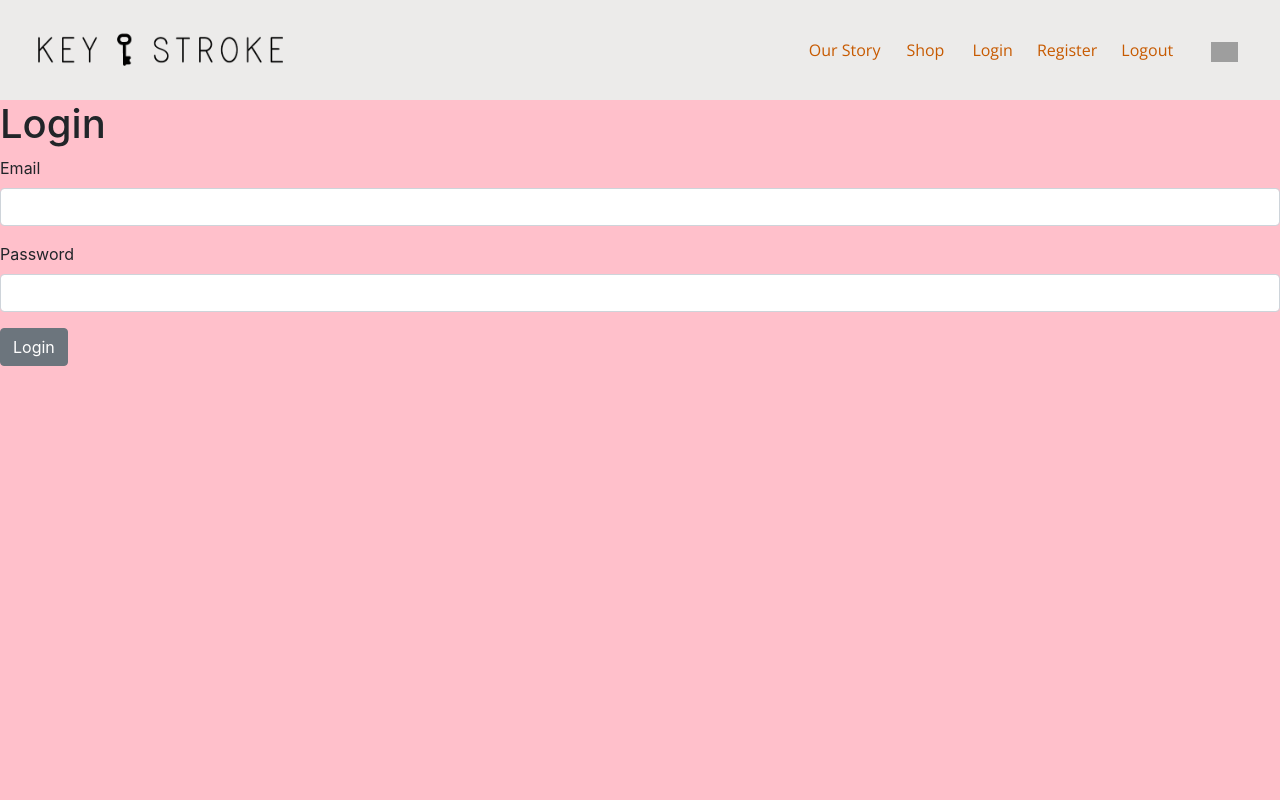
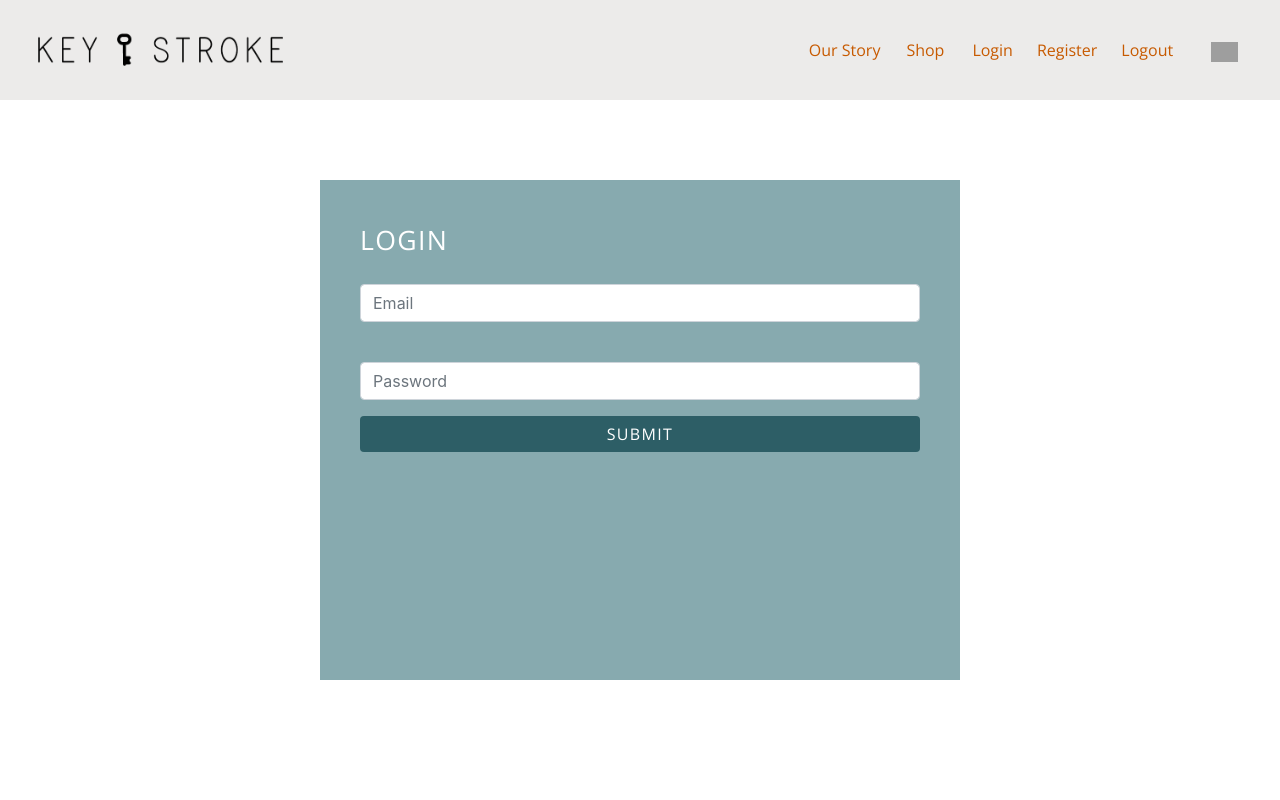
Before and after one commit to rachelclayton26/ecommerce-client, a React (Create React App) app: page /open_sesame/aladdin in a window 1280 px wide. Shown: the top 800 px of the page. Built offline with nearby package versions, Linux system fonts and the light colour scheme; grey boxes are pictures that could not be loaded.

Commit message:
Final Push

```diff
--- a/src/App.css
+++ b/src/App.css
@@ -170,7 +170,6 @@
   margin-right: auto;
   display: flex;
   height: 40px;
-  line-height: 40px;
   margin-top: 60px;
   margin-bottom: 60px;
   background-color: #c75a00;
@@ -189,8 +188,13 @@
   padding-right: 10pt;
 }
 
+#aboutShopButton:hover{
+ text-decoration: none;
+ background-color: #87aaaf;
+}
+
 #aboutShopButton a:hover{
- text-decoration: none;
+  text-decoration: none;
 }
 
 /* SHOP PAGE */
@@ -233,13 +237,55 @@
 
 
 /* ADMIN PAGE */
+
 .adminWrapper{
   width: 100%;
-  Height: 900px;
-  background-color: pink;
+  height: 680px;
 }
+
+.adminTitle{
+  color: white;
+  font-size: 20pt;
+  text-transform: uppercase;
+  letter-spacing: 1pt;
+  font-family: 'Open Sans';
+}
+
+.adminBox{
+  width: 50%;
+  Height: 500px;
+  margin: auto;
+  background-color: #87aaaf;
+  padding: 30pt;
+  margin-top: 80px;
+  margin-bottom: 80px;
+}
+
 .adminlogin{
   width: 50%;
   height: 450px;
   background-color: #fdfdfd;
 }
+
+.adminButton {
+  display: flex;
+  margin: auto;
+  width: 100%;
+  background-color: #2d5e66;
+  text-transform: uppercase;
+  letter-spacing: 1pt;
+  font-family: 'Open Sans';
+  border: 0pt;
+  text-align: center;
+  display:table-cell;
+  vertical-align:middle;
+}
+
+.adminButton:hover {
+  background-color: #c75a00;
+  border: 0pt;
+}
+
+.modal-content{
+  background-color: #87aaaf;
+}
--- a/src/App.js
+++ b/src/App.js
@@ -2,6 +2,7 @@ import Navbar from './components/Navbar/Navbar';
 import Footer from './components/Footer/Footer';
 import Home from './components/Home/Home';
 import Admin from './components/AdminLogin/Admin';
+import AdminR from './components/AdminLogin/AdminR';
 import About from './components/About/About';
 import Products from './components/Products';
 
@@ -37,6 +38,9 @@ function App() {
             <Route path="/open_sesame/aladdin">
               <Admin />
             </Route>
+            <Route path="/open_sesame/register">
+              <AdminR />
+            </Route>
             <Route path="/">
               <Home />
               <Products />
--- a/src/components/AdminLogin/AdminLogin.js
+++ b/src/components/AdminLogin/AdminLogin.js
@@ -27,19 +27,21 @@ import APIURL from '../../helpers/environment';
 
     return(
         <div class="adminWrapper">
+            <div class="adminBox">
                 <div className="adminLogin">
-             <h1>Login</h1>
+                <div className="adminTitle">Login</div>
                     <Form onSubmit = {handleSubmit}>
                         <FormGroup>
-                        <Label htmlFor = "email">Email</Label>
-                        <Input onChange = {(e) => setEmail(e.target.value)} name = "email" value={email}/>
+                            <Label className="adminLable" htmlFor = "email"></Label>
+                            <Input placeholder="Email" onChange = {(e) => setEmail(e.target.value)} name = "email" value={email}/>
                         </FormGroup>
                         <FormGroup>
-                    <Label htmlFor = "password">Password</Label>
-                    <Input onChange = {(e) => setPassword(e.target.value)} name = "password" value={password}/>
+                        <Label className="adminLable" htmlFor = "password"></Label>
+                        <Input placeholder="Password" onChange = {(e) => setPassword(e.target.value)} name = "password" value={password}/>
                         </FormGroup>
-                    <Button type="submit">Login</Button>
+                        <Button className="adminButton" type="submit">Submit</Button>
                     </Form>
+                </div>
             </div>
         </div>
     )
--- /dev/null
+++ b/src/components/AdminLogin/AdminR.js
@@ -0,0 +1,26 @@
+import React, {useState, useEffect} from 'react';
+import AdminReg from './AdminReg';
+
+const AdminR = () => {
+  const [sessionToken, setSessionToken] = useState('');
+
+    useEffect(() => {
+      if(localStorage.getItem('token')){
+        let token = localStorage.getItem('token');
+        setSessionToken(token);
+      }
+    }, [])
+
+    const updateToken = (newToken) => {
+      localStorage.setItem('token', newToken);
+      setSessionToken(newToken);
+      //console.log(sessionToken)
+    }
+
+    return(
+        <div className="signinAdmin">
+          <AdminReg updateToken={updateToken}/>
+        </div>
+    );
+};
+export default AdminR;
--- /dev/null
+++ b/src/components/AdminLogin/AdminReg.js
@@ -0,0 +1,72 @@
+import React, {useState} from 'react';
+import {Form, FormGroup, Label, Input, Button} from 'reactstrap';
+import APIURL from '../../helpers/environment';
+
+const AdminReg = (props) => {
+    const [firstName, setFirstName] = useState('');
+    const [lastName, setLastName] = useState('');
+    const [email, setEmail] = useState('');
+    const [password, setPassword] = useState('');
+
+    let handleSubmit = (event) => {
+        event.preventDefault();
+
+        if(password.length <5 || password.length > 25 ){
+            alert ('Please enter a password between 5 and 25 characters')
+        } else {
+
+        fetch(`${APIURL}/open_sesame/register`, {
+            method: "POST",
+            body: JSON.stringify({admin: {
+                firstName: firstName,
+                lastName: lastName,
+                email: email,
+                password: password
+            }}),
+            headers: new Headers({
+                'Content-Type': 'application/json'
+            })
+            // }).then((response) => response.json()
+        })
+            .then((response)=> {
+                if (response.status !== 201) {
+                    alert("Unable to register.")
+                } else {
+                    props.updateToken(response.json().sessionToken)
+                    alert("Succesfully registered admin!")
+                    //redirect to shopping cart (.navigate?)
+                }
+            }).catch(error => console.log(error))
+    }}
+
+
+    return (
+        <div class="adminWrapper">
+            <div class="adminBox">
+                <div className="adminLogin">
+                <div className="adminTitle">Register</div>
+                    <Form onSubmit = {handleSubmit}>
+                        <FormGroup>
+                            <Label htmlFor = "firstName"></Label>
+                            <Input placeholder="First Name" onChange = {(e) => setFirstName(e.target.value)} name = "firstName" value = {firstName}/>
+                        </FormGroup>
+                        <FormGroup>
+                            <Label htmlFor = "lastName"></Label>
+                            <Input placeholder="Last Name" onChange = {(e) => setLastName(e.target.value)} name = "lastName" value = {lastName}/>
+                        </FormGroup>
+                        <FormGroup>
+                            <Label htmlFor = "email"></Label>
+                            <Input placeholder="Email" onChange = {(e) => setEmail(e.target.value)} name = "email" value = {email}/>
+                        </FormGroup>
+                        <FormGroup>
+                            <Label htmlFor = "password"></Label>
+                            <Input placeholder = "Password-- Between 5 and 25 chacaters" onChange = {(e) => setPassword(e.target.value)} name = "password" value = {password}  title="password must be between 5-25 characters long"/>
+                        </FormGroup>
+                        <Button className="adminButton" type = "submit">Submit</Button>
+                    </Form>
+                </div>
+            </div>
+        </div>
+    )}
+
+export default AdminReg;
--- a/src/components/Navbar/SignupLogin.js
+++ b/src/components/Navbar/SignupLogin.js
@@ -32,7 +32,7 @@ const SignupLogin = (props) => {
 
       <Button style={{fontFamily: 'Open Sans', backgroundColor:"#ffffff00", border:"0pt solid #ffffff00", color:"#c75a00"}} onClick={toggle1}>Register</Button>
       <Modal isOpen={modal1} toggle={toggle1} className={className}>
-        <ModalHeader toggle={toggle1}>We're so happy you're here - register with us to save your cart for easy access when you login in next time!</ModalHeader>
+        <ModalHeader toggle={toggle1}>Register with us to save your cart!</ModalHeader>
         <ModalBody>
           <Register updateToken = {updateToken}/>
         </ModalBody>
--- a/src/components/Navbar/auth/Login.js
+++ b/src/components/Navbar/auth/Login.js
@@ -29,17 +29,17 @@ const Login = (props) => {
 
     return(
         <div>
-             <h1>Login</h1>
+            <div className="adminTitle">Login</div>
             <Form onSubmit = {handleSubmit}>
                 <FormGroup>
-                    <Label htmlFor = "email">Email</Label>
-                    <Input onChange = {(e) => setEmail(e.target.value)} name = "email" value={email}/>
+                    <Label htmlFor = "email"></Label>
+                    <Input placeholder="Email" onChange = {(e) => setEmail(e.target.value)} name = "email" value={email}/>
                 </FormGroup>
                 <FormGroup>
-                <Label htmlFor = "password">Password</Label>
-                <Input onChange = {(e) => setPassword(e.target.value)} name = "password" value={password}/>
+                <Label htmlFor = "password"></Label>
+                <Input placeholder="Password" onChange = {(e) => setPassword(e.target.value)} name = "password" value={password}/>
                 </FormGroup>
-                <Button type="submit">Login</Button>
+                <Button className="adminButton" type="submit">Login</Button>
             </Form>
         </div>
     )
--- a/src/components/Navbar/auth/Register.js
+++ b/src/components/Navbar/auth/Register.js
@@ -42,25 +42,25 @@ const Register = (props) => {
 
     return (
         <div>
-        <h1>Register</h1>
+        <div className="adminTitle">Register</div>
             <Form onSubmit = {handleSubmit}>
                 <FormGroup>
-                    <Label htmlFor = "firstName">First Name</Label>
-                    <Input onChange = {(e) => setFirstName(e.target.value)} name = "firstName" value = {firstName}/>
+                    <Label htmlFor = "firstName"></Label>
+                    <Input placeholder="First Name" onChange = {(e) => setFirstName(e.target.value)} name = "firstName" value = {firstName}/>
                 </FormGroup>
                 <FormGroup>
-                    <Label htmlFor = "lastName">Last Name</Label>
-                    <Input onChange = {(e) => setLastName(e.target.value)} name = "lastName" value = {lastName}/>
+                    <Label htmlFor = "lastName"></Label>
+                    <Input placeholder="Last Name" onChange = {(e) => setLastName(e.target.value)} name = "lastName" value = {lastName}/>
                 </FormGroup>
                 <FormGroup>
-                    <Label htmlFor = "email">Email</Label>
-                    <Input onChange = {(e) => setEmail(e.target.value)} name = "email" value = {email}/>
+                    <Label htmlFor = "email"></Label>
+                    <Input placeholder="Email" onChange = {(e) => setEmail(e.target.value)} name = "email" value = {email}/>
                 </FormGroup>
                 <FormGroup>
-                    <Label htmlFor = "password">Password</Label>
-                    <Input placeholder = "Please enter a password between 5 and 25 chacaters" onChange = {(e) => setPassword(e.target.value)} name = "password" value = {password}  title="password must be between 5-25 characters long"/>
+                    <Label htmlFor = "password"></Label>
+                    <Input placeholder = "Password-- Between 5 and 25 chacaters" onChange = {(e) => setPassword(e.target.value)} name = "password" value = {password}  title="password must be between 5-25 characters long"/>
                 </FormGroup>
-                 <Button type = "submit">Register</Button>
+                 <Button className="adminButton" type = "submit">Register</Button>
  </Form>
 </div>
     )}
```
Lines whose indentation alone changed are shown as unchanged.
